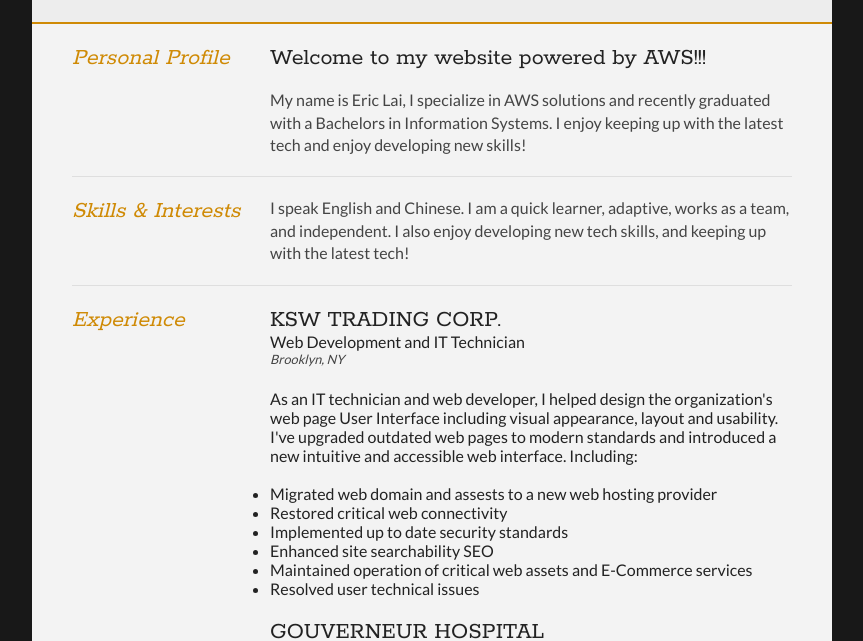
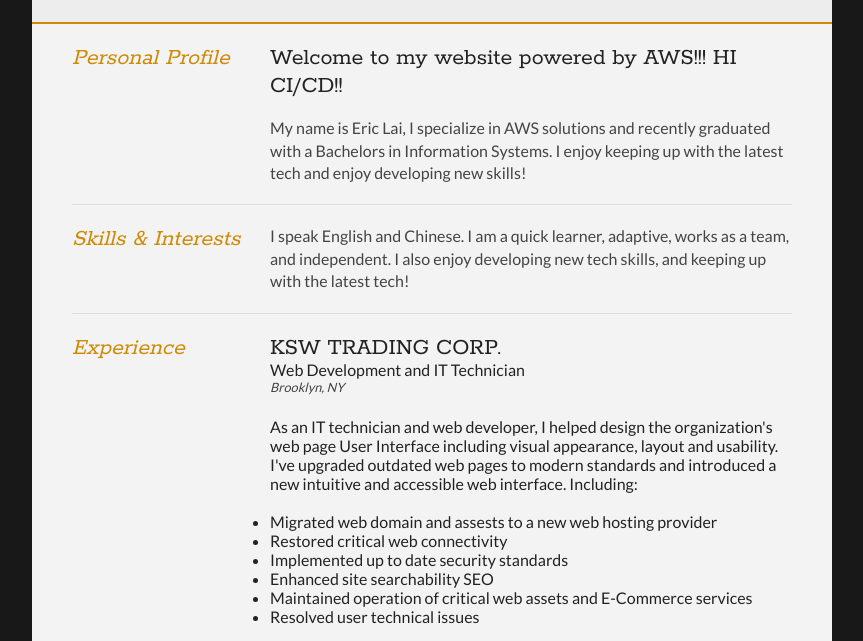
Before and after one commit to ericincloud/AWS-CodePipeline-and-CodeDeploy, a plain HTML site: page index.html in a window 1280 px wide. Shown: the part 152-793 px from the top of the page, without its empty margins (208-1071 px from the left). Drawn offline with Linux system fonts and the light colour scheme; no server answers.

Commit message:
Update index.html

```diff
--- a/index.html
+++ b/index.html
@@ -48,7 +48,7 @@
 				</div>
 
 				<div class="sectionContent">
-					<h2><b>Welcome to my website powered by AWS!!!</b></h2><br>
+					<h2><b>Welcome to my website powered by AWS!!! HI CI/CD!!</b></h2><br>
 					<p>My name is Eric Lai, I specialize in AWS solutions
 					and recently graduated with a Bachelors in Information Systems.
 					I enjoy keeping up with the latest tech and enjoy developing new skills!</p>
```
